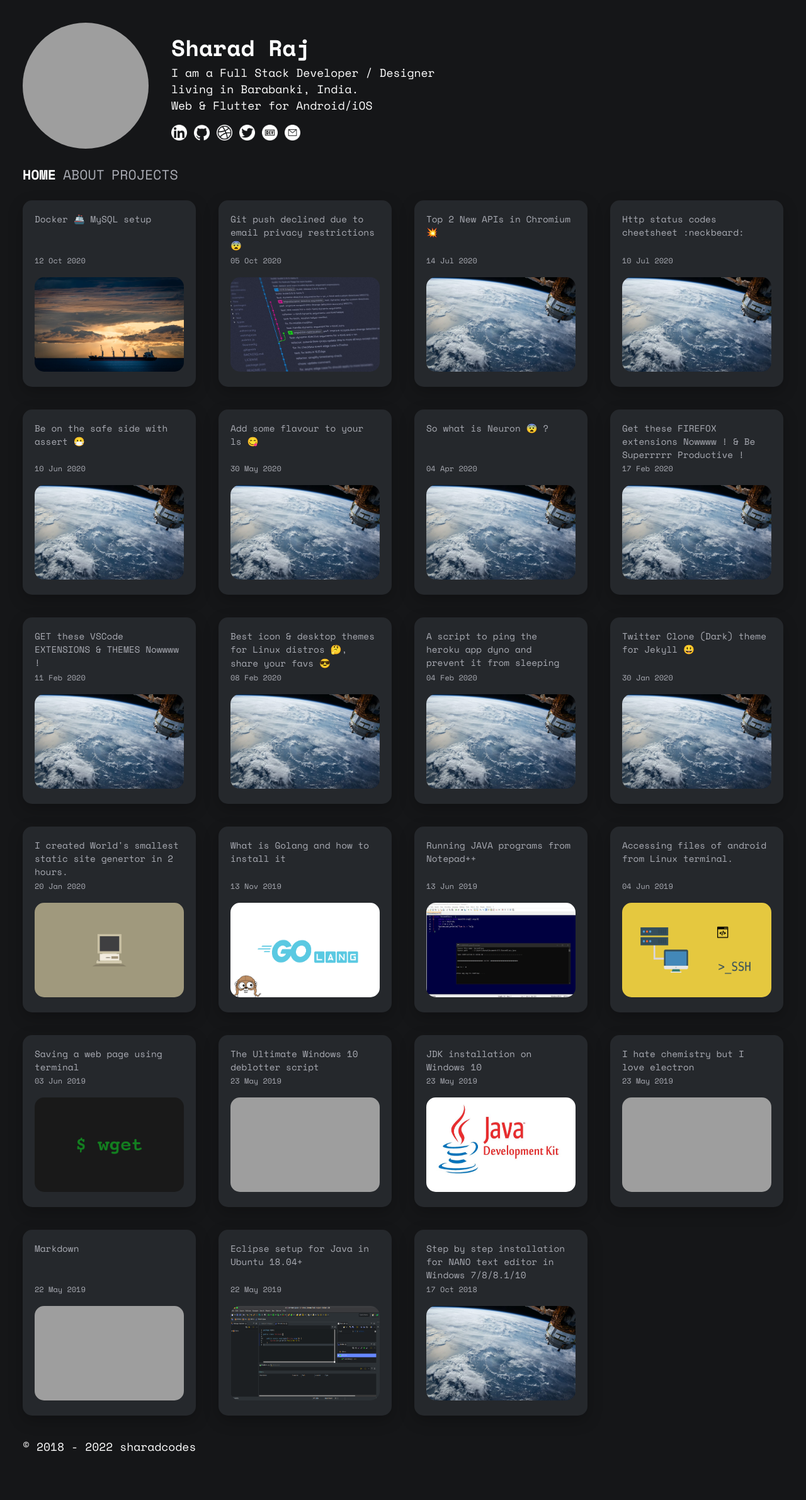
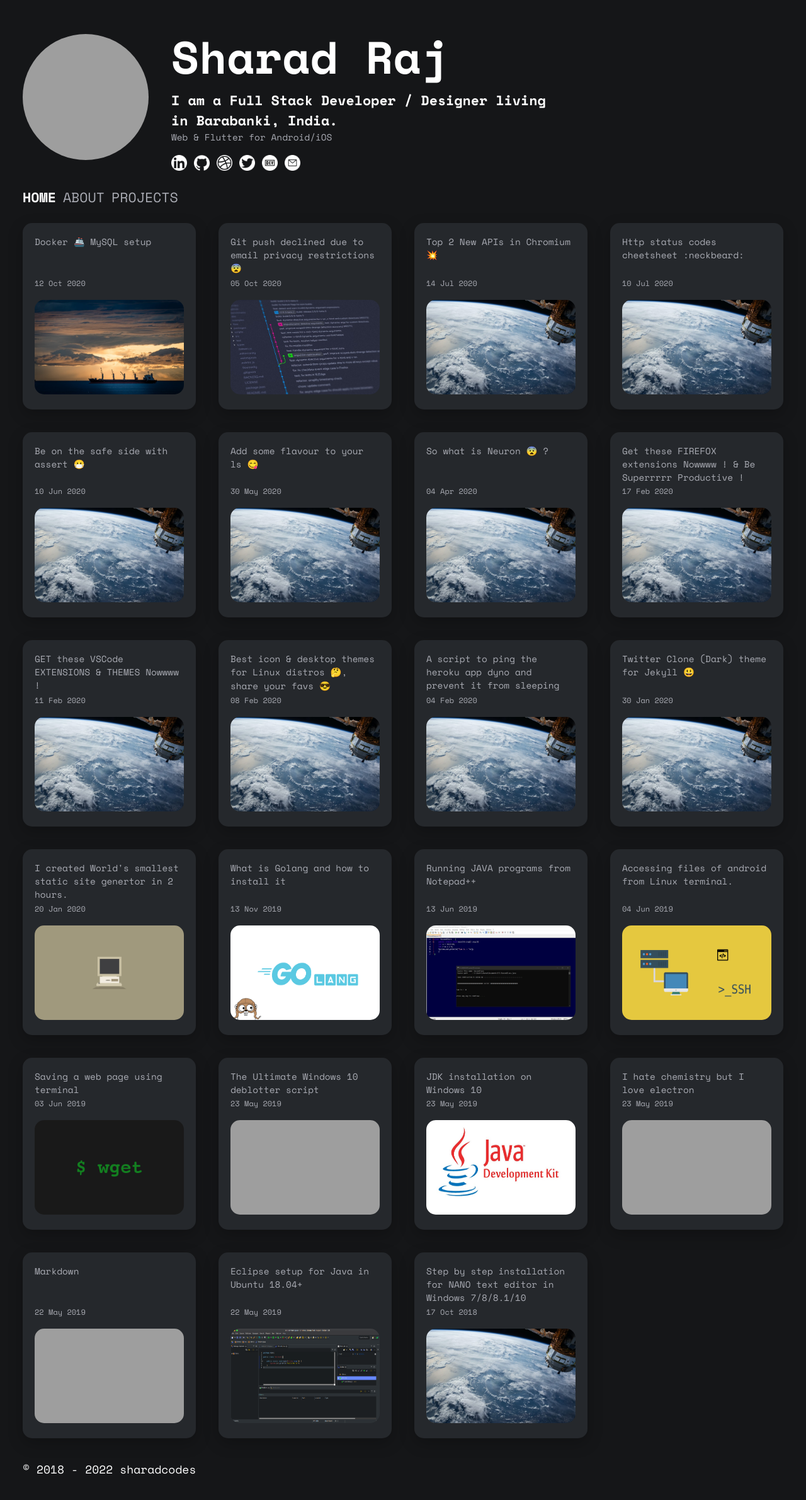
Before and after one commit to sharadcodes/sharadcodes.github.io, a Jekyll site: the page built from index.md, in a window 1280 px wide. Shown: the whole page at 63% size. Built offline with Jekyll 4.4.1, drawn with Linux system fonts in a browser that asks for light colours; emoji names are drawn with the system emoji font; before the commit the page ends 2345 px from its top, so only the background shows below that; grey boxes are pictures that could not be loaded.

Commit message:
Add custom css for header

```diff
--- a/assets/css/main.css
+++ b/assets/css/main.css
@@ -1,5 +1,5 @@
 @import url("https://fonts.googleapis.com/css2?family=Space+Mono:wght@400;700&display=swap");
-@import url('https://fonts.googleapis.com/css2?family=Poppins:wght@400;800&display=swap');
+@import url("https://fonts.googleapis.com/css2?family=Poppins:wght@400;800&display=swap");
 
 :root {
   --dark-1: #151618;
@@ -42,6 +42,10 @@ header {
   align-items: center;
 }
 
+header .bio .owner-name {
+  font-size: 4rem;
+}
+
 header img.profile {
   max-width: 200px;
   border-radius: 50%;
@@ -53,8 +57,16 @@ header div img {
   margin-bottom: -5px;
 }
 
-header div {
-    font-size: 1rem;
+header div.desc {
+  font-size: 1.2rem;
+  font-weight: bolder;
+  max-width: 600px;
+}
+
+header div.sub-desc {
+  font-weight: lighter !important;
+  color: var(--light-2);
+  font-size: 0.8rem;
   max-width: 445px;
 }
 
@@ -238,9 +250,8 @@ main {
 .page {
   max-width: 800px;
   line-height: 190%;
-    font-family: 'Poppins', sans-serif;
+  font-family: "Poppins", sans-serif;
 }
-
 
 .page h1,
 .page h2,
@@ -334,19 +345,37 @@ footer {
     padding: 0.5rem;
   }
   header {
-        align-items: flex-start;
+    display: flex;
+    flex-direction: column;
+    align-items: center;
   }
   header div img {
     max-width: 100px;
   }
   header img.profile {
-        width: 100px !important;
+    width: 150px !important;
+    margin: 2rem 0;
   }
-    header div {
-        font-size: 0.8rem;
+  header .owner-name {
+    font-size: 2rem !important;
+    text-align: center;
+  }
+  header div.desc {
+    font-size: 1rem !important;
+    text-align: center;
+  }
+  header div.sub-desc {
+    font-size: 0.8rem !important;
+    text-align: center;
+  }
+  header div.social {
+    text-align: center;
+  }
+  nav {
+    margin: 2rem 0;
   }
   nav a {
-        font-size: 0.8rem;
+    font-size: 1rem;
   }
   .post-list {
     row-gap: 1rem;
```
Lines whose indentation alone changed are shown as unchanged.
